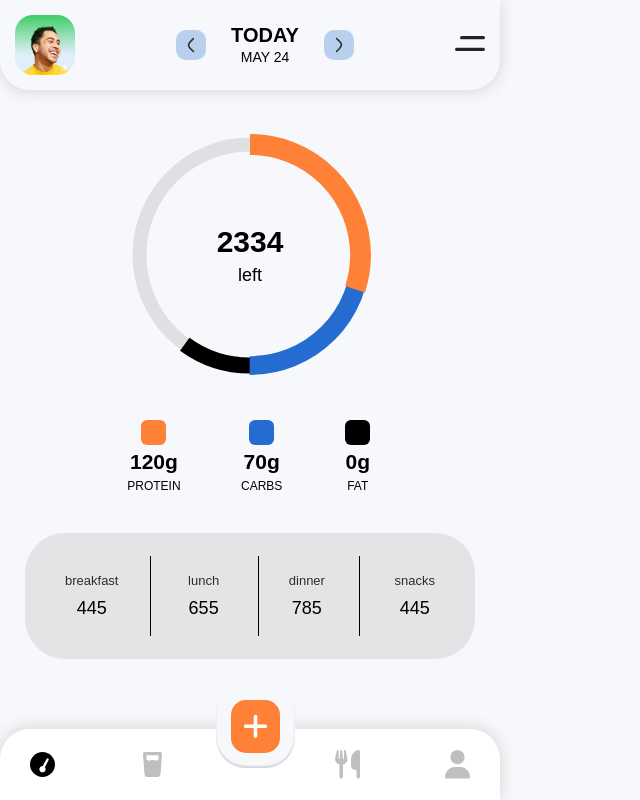
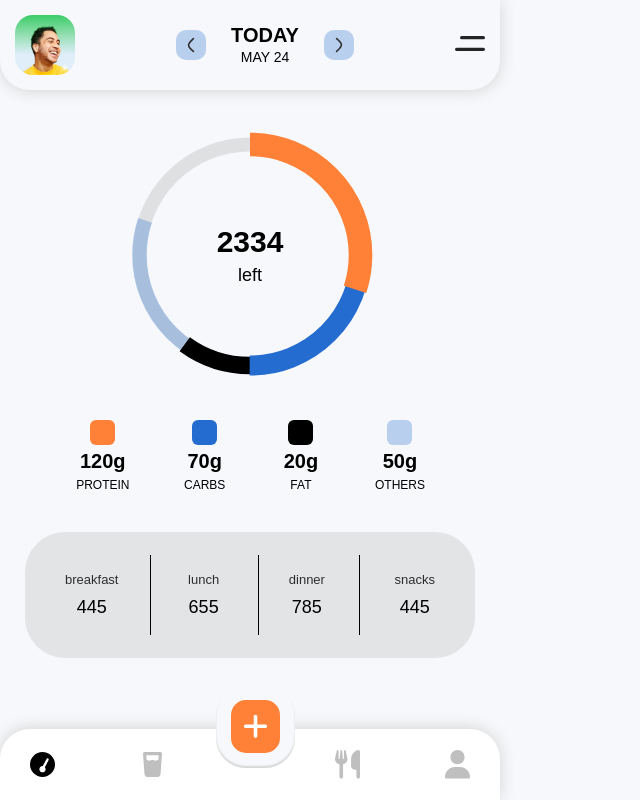
Before and after one commit to MahshadOliaie/Fitness-App, a React (Vite) app: page / in a window 1280 px wide. Shown: the whole page, without its empty margins (0-640 px from the left). Built offline with nearby package versions, Linux system fonts and the light colour scheme.

Commit message:
add others nutrition

```diff
--- a/src/components/Diagram/Diagram.jsx
+++ b/src/components/Diagram/Diagram.jsx
@@ -19,6 +19,11 @@ function Diagram() {
                 a 15.9155 15.9155 0 0 1 0 31.831
                 a 15.9155 15.9155 0 0 1 0 -31.831"
                     />
+                    <path className={CSS.othersPath} strokeDasharray="100" d="M18 2.0845
+                a 15.9155 15.9155 0 0 1 0 31.831
+                a 15.9155 15.9155 0 0 1 0 -31.831"
+                    />
+
                     <path className={CSS.fatPath} strokeDasharray="100" d="M18 2.0845
                 a 15.9155 15.9155 0 0 1 0 31.831
                 a 15.9155 15.9155 0 0 1 0 -31.831"
@@ -56,8 +61,14 @@ function Diagram() {
 
                 <div className={CSS.nutrition}>
                     <div className={CSS.fat}></div>
-                    <p className={CSS.grams}>0g</p>
+                    <p className={CSS.grams}>20g</p>
                     <p className={CSS.unit}>FAT</p>
+                </div>
+
+                <div className={CSS.nutrition}>
+                    <div className={CSS.others}></div>
+                    <p className={CSS.grams}>50g</p>
+                    <p className={CSS.unit}>OTHERS</p>
                 </div>
             </div>
         </>
--- a/src/components/Diagram/index.module.css
+++ b/src/components/Diagram/index.module.css
@@ -14,21 +14,27 @@
 
 .proteinPath {
     stroke: #FF8137;
-    stroke-width: 3;
+    stroke-width: 3.4;
     stroke-dasharray: 30 100;
 }
 
 
 .carbsPath {
     stroke: #246CD0;
-    stroke-width: 2.7;
+    stroke-width: 2.9;
     stroke-dasharray: 50 100;
 }
 
 .fatPath {
     stroke: #000000;
-    stroke-width: 2.3;
+    stroke-width: 2.5;
     stroke-dasharray: 60 100;
+}
+
+.othersPath{
+    stroke: rgb(36, 108, 208 , 29%);
+    stroke-width: 2.1;
+    stroke-dasharray: 80 100;
 }
 
 .baseline {
@@ -63,7 +69,7 @@
     display: flex;
     align-items: center;
     justify-content: space-between;
-    width: 50%;
+    width: 70%;
     margin: 0 auto;
 }
 
@@ -75,8 +81,8 @@
 }
 
 .grams{
-    font-size: 21px;
-    font-weight: 800;
+    font-size: 20px;
+    font-weight: 700;
     margin: 5px;
 }
 
@@ -87,7 +93,7 @@
 
 
 
-.protein , .carbs , .fat{
+.protein , .carbs , .fat , .others{
     width: 25px;
     aspect-ratio: 1/1;
     border-radius: 6px;
@@ -104,3 +110,7 @@
 .fat{
     background-color: black;
 }
+
+.others{
+    background-color: rgb(36, 108, 208 , 29%);
+}
```
